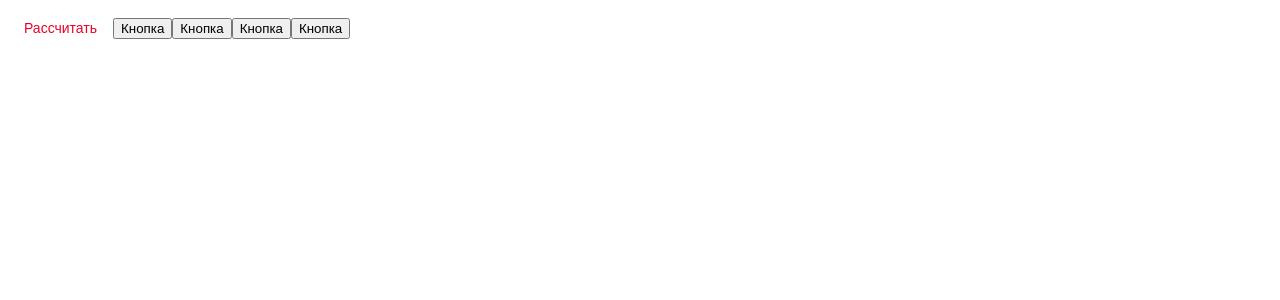
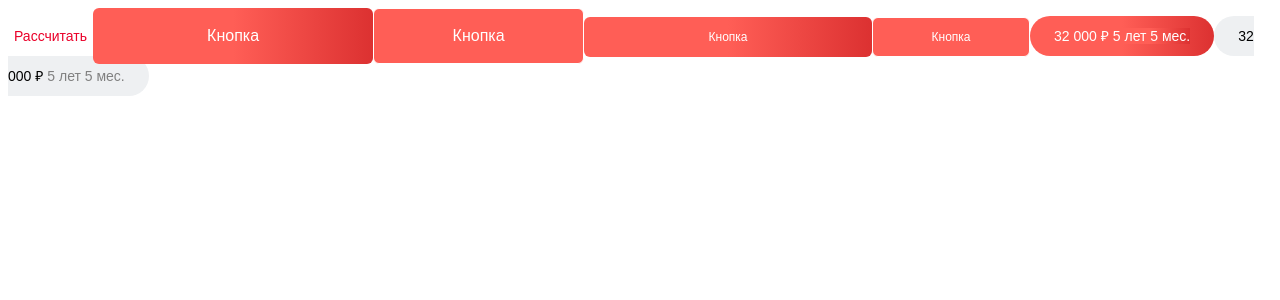
Before and after one commit to VladislavMuratov/test-task, a React (Vite) app: page / in a window 1280 px wide. Shown: the top 300 px of the page. Built offline with nearby package versions, Linux system fonts and the light colour scheme.

Commit message:
buttons and tags

```diff
--- a/src/App.jsx
+++ b/src/App.jsx
@@ -1,14 +1,19 @@
 import Button from './components/UI/buttons/Button';
+import Tag from './components/UI/tags/Tag';
 
 function App() {
 
+  const qwe = () => { }
+
   return (
     <>
-      <Button text={`Рассчитать`} typeOfButton={`text`} />
-      <Button text={`Кнопка`} typeOfButton={`big1`} />
-      <Button text={`Кнопка`} typeOfButton={`big2`} />
-      <Button text={`Кнопка`} typeOfButton={`small1`} />
-      <Button text={`Кнопка`} typeOfButton={`small2`} />
+      <Button text={`Рассчитать`} typeOfButton={`text-button`} onClick={qwe()} />
+      <Button text={`Кнопка`} typeOfButton={`big-button`} />
+      <Button text={`Кнопка`} typeOfButton={`big-button-background`} />
+      <Button text={`Кнопка`} typeOfButton={`small-button`} />
+      <Button text={`Кнопка`} typeOfButton={`small-button-background`} />
+      <Tag price={`32 000 ₽`} text={`5 лет 5 мес.`} isActive={`tag active`} />
+      <Tag price={`32 000 ₽`} text={`5 лет 5 мес.`} isActive={`tag`} />
     </>
   )
 }
--- a/src/components/UI/buttons/button.css
+++ b/src/components/UI/buttons/button.css
@@ -1,25 +1,140 @@
-.text {
+.text-button {
+    font-family: sans-serif;
     font-size: 14px;
     color: #EA0029;
     border: none;
-    padding: 0.5rem 1rem;
     background: none;
     font-weight: 500;
     line-height: 24px;
+    cursor: pointer;
 }
 
-.text:hover {
+.text-button:hover {
     color: #F53A31;
 }
 
-.big1 {}
+.text-button:active {
+    color: #EA0029;
+}
 
-.big2 {}
+.big-button {
+    font-family: sans-serif;
+    position: relative;
+    /* padding: 16px 48px; */
+    width: 280px;
+    height: 56px;
+    background: linear-gradient(90deg, rgba(255, 94, 86, 1), rgba(255, 94, 86, 1), rgba(220, 49, 49, 1));
+    border: none;
+    border-radius: 6px;
+    color: white;
+    font-size: 16px;
+    font-weight: 500;
+    line-height: 24px;
+    cursor: pointer;
+}
 
-.small1 {}
+.big-button:hover {
+    background: rgba(234, 0, 41, 1);
+}
 
-.small2 {}
+.big-button:disabled {
+    background: rgba(190, 197, 204, 1);
+    cursor: unset;
+}
 
-.tags {}
+.big-button:active {
+    background: rgba(234, 0, 41, 1);
+}
 
-.input {}
+.big-button-background {
+    font-family: sans-serif;
+    position: relative;
+    /* padding: 16px 32px; */
+    width: 211px;
+    height: 56px;
+    background: rgba(255, 94, 86, 1);
+    border: 1px solid white;
+    border-radius: 6px;
+    color: white;
+    font-size: 16px;
+    font-weight: 500;
+    line-height: 24px;
+    cursor: pointer;
+}
+
+.big-button-background:hover {
+    background: white;
+    color: black;
+}
+
+.big-button-background:active {
+    background: white;
+    color: black;
+}
+
+.big-button-background:disabled {
+    background: rgba(190, 197, 204, 1);
+    cursor: unset;
+}
+
+
+.small-button {
+    font-family: sans-serif;
+    position: relative;
+    /* padding: 16px 48px; */
+    width: 288px;
+    height: 40px;
+    background: linear-gradient(90deg, rgba(255, 94, 86, 1), rgba(255, 94, 86, 1), rgba(220, 49, 49, 1));
+    border: none;
+    border-radius: 6px;
+    color: white;
+    font-size: 12px;
+    font-weight: 500;
+    line-height: 16px;
+    cursor: pointer;
+}
+
+.small-button:hover {
+    background: rgba(234, 0, 41, 1);
+}
+
+.small-button:active {
+    background: rgba(234, 0, 41, 1);
+}
+
+.small-button:disabled {
+    background: rgba(190, 197, 204, 1);
+    cursor: unset;
+}
+
+
+.small-button-background {
+    font-family: sans-serif;
+    position: relative;
+    /* padding: 16px 32px; */
+    width: 158px;
+    height: 40px;
+    background: rgba(255, 94, 86, 1);
+    border: 1px solid white;
+    border-radius: 6px;
+    color: white;
+    font-size: 12px;
+    font-weight: 500;
+    line-height: 16px;
+    cursor: pointer;
+}
+
+.small-button-background:hover {
+    background: white;
+    color: black;
+}
+
+.small-button-background:active {
+    background: white;
+    color: black;
+}
+
+.small-button-background:disabled {
+    background: rgba(190, 197, 204, 1);
+    cursor: unset;
+}
--- /dev/null
+++ b/src/components/UI/tags/Tag.jsx
@@ -0,0 +1,12 @@
+import './tag.css'
+
+function Tag({ isActive, price, text }) {
+    // const [tags, setTags] = useState([{ price: price, isActive: false }])
+    return (
+        <>
+            <span className={isActive}>{price}<span> {text}</span></span >
+        </>
+    )
+}
+
+export default Tag
--- /dev/null
+++ b/src/components/UI/tags/tag.css
@@ -0,0 +1,34 @@
+.tag {
+    width: 158px;
+    height: 36px;
+    background: #EEF0F2;
+    border-radius: 50px;
+    font-family: sans-serif;
+    font-size: 14px;
+    line-height: 24px;
+    font-weight: 400;
+    padding: 12px 24px;
+    color: black;
+}
+
+.tag>span {
+    color: grey;
+}
+
+.tag.active {
+    background: linear-gradient(90deg, rgba(255, 94, 86, 1), rgba(255, 94, 86, 1), rgba(220, 49, 49, 1));
+    color: white;
+}
+
+.tag.active>span {
+    background: linear-gradient(90deg, rgba(255, 94, 86, 1), rgba(255, 94, 86, 1), rgba(220, 49, 49, 1));
+    color: white;
+}
+
+.tag:hover {
+    background: #DFE3E6;
+}
+
+.tag.active:hover {
+    background: linear-gradient(90deg, rgba(255, 94, 86, 1), rgba(255, 94, 86, 1), rgba(220, 49, 49, 1));
+}
```
